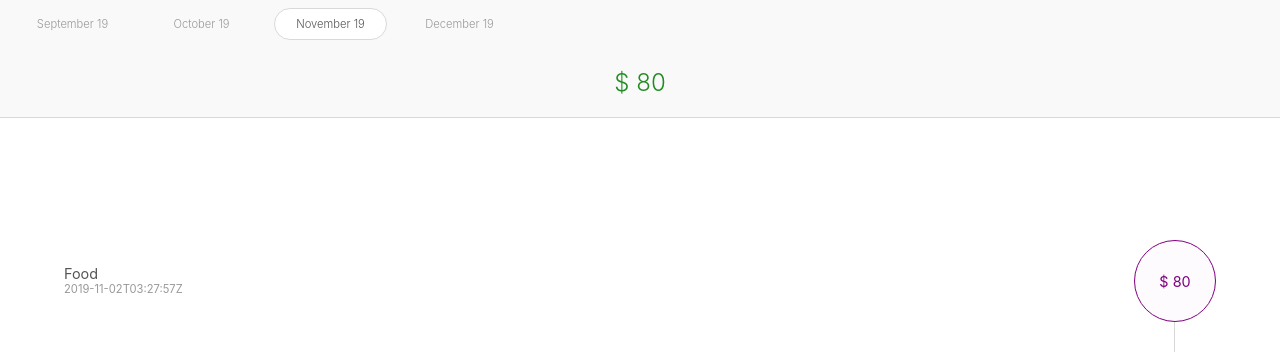
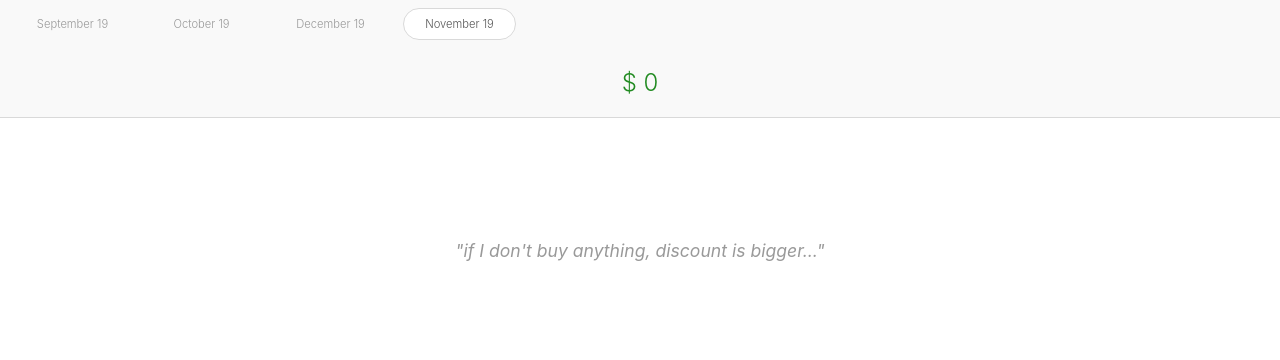
Before and after one commit to gritt/maskada-fe, a React (Create React App) app: page / in a window 1280 px wide. Shown: the top 360 px of the page. Built offline with nearby package versions, Linux system fonts and the light colour scheme.

Commit message:
Display an info message when there are no transactions in the current month.

```diff
--- a/src/App.css
+++ b/src/App.css
@@ -115,6 +115,14 @@ header {
     margin: 0 auto;
 }
 
+.content__no-transactions {
+    display: grid;
+    width: 100%;
+    text-align: center;
+    font-size: var(--text-m);
+    color: var(--text-color);
+}
+
 .transaction {
     display: flex;
 }
--- a/src/App.js
+++ b/src/App.js
@@ -82,7 +82,7 @@ const testTransactions = [
         "amount": 80,
         "type": 2,
         "category": "Food",
-        "date": "2019-11-02T03:27:57Z",
+        "date": "2019-12-02T03:27:57Z",
         "name": ""
     },
     {
--- a/src/Components/Wallet.js
+++ b/src/Components/Wallet.js
@@ -54,9 +54,12 @@ function Balance({activeMonth, transactions}) {
 }
 
 function getBalance(transactions, activeMonth) {
+    let balance = 0;
+    if (transactions[activeMonth] === undefined) {
+        return balance;
+    }
+
     const monthlyTransactions = transactions[activeMonth];
-
-    let balance = 0;
     monthlyTransactions.forEach(transaction => {
         balance += transaction.amount
     });
--- a/src/Scenes/Transactions.js
+++ b/src/Scenes/Transactions.js
@@ -12,9 +12,15 @@ function Transactions({transactions, activeMonth}) {
         );
     }
 
+    function NoTransactions() {
+        return (
+            <i className="content__no-transactions">"if I don't buy anything, discount is bigger..."</i>
+        );
+    }
+
     return (
         <section className="content">
-            <TransactionsList/>
+            {transactions[activeMonth] === undefined ? <NoTransactions/> : <TransactionsList/>}
         </section>
     );
 }
```
